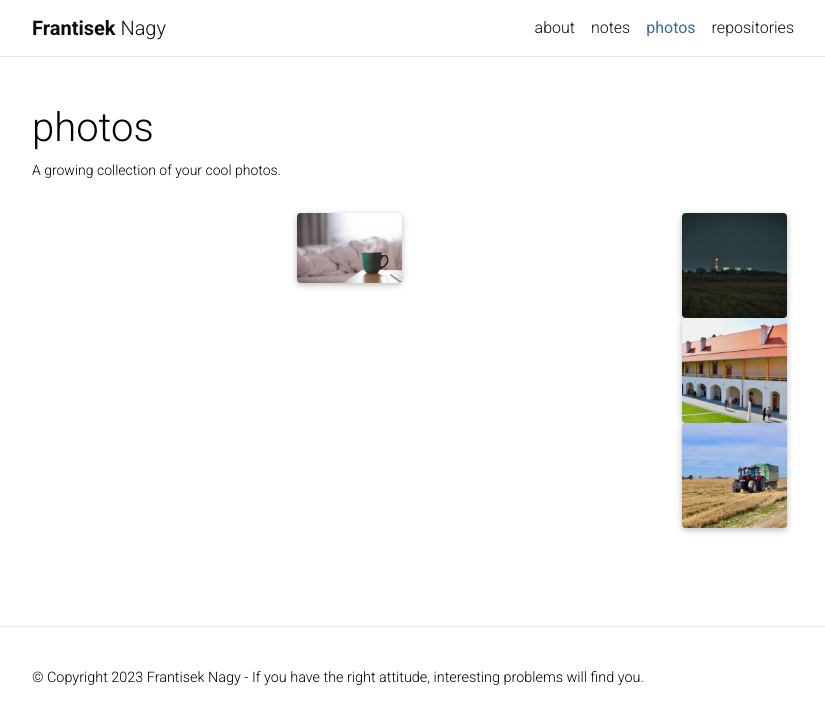
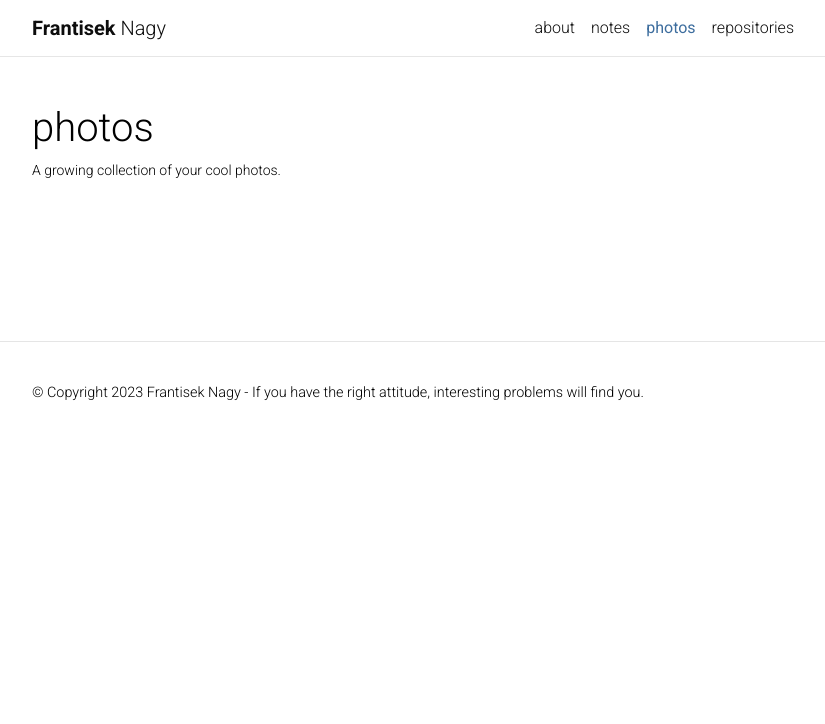
Before and after one commit to nagyfrantisek/folio, a Jekyll site: the page built from _pages/photos.md, in a window 1280 px wide. Shown: the top 724 px of the page, without its empty margins (223-1048 px from the left). Built offline with Jekyll 4.4.1, drawn with Linux system fonts in a browser that asks for light colours; full-size pictures stand in for the smaller copies a plugin makes; comment, search, counter and statistics services are not loaded; a style sheet for code colours, icons or effects is not loaded.

Commit message:
Update photo_figure.html

```diff
--- a/_includes/photo_figure.html
+++ b/_includes/photo_figure.html
@@ -13,21 +13,7 @@
     {% endfor -%}
     {% endif %}
 
-    <!-- Fallback to the original file -->
-    <img class="img-fluid rounded z-depth-1"
-      src="{{ include.path | relative_url }}"
-      {% if include.class %}class="{{ include.class }}"{% endif %}
-      {% if include.width %}width="{{ include.width }}"{% else %}width="auto"{% endif %}
-      {% if include.height %}height="{{ include.height }}"{% else %}height="auto"{% endif %}
-      {% if include.min-width %}min-width="{{ include.min-width }}"{% endif %}
-      {% if include.min-height %}min-height="{{ include.min-height }}"{% endif %}
-      {% if include.max-width %}max-width="{{ include.max-width }}"{% endif %}
-      {% if include.max-height %}height="{{ include.max-height }}"{% endif %}
-      {% if include.alt %}alt="{{ include.alt }}"{% endif %}
-      {% if include.title %}title="{{ include.title }}"{% endif %}
-      {% if include.zoomable %}data-zoomable{% endif %}
-      onerror="this.onerror=null; $('.responsive-img-srcset').remove();"
-    />
+
 
   </picture>
 
```
